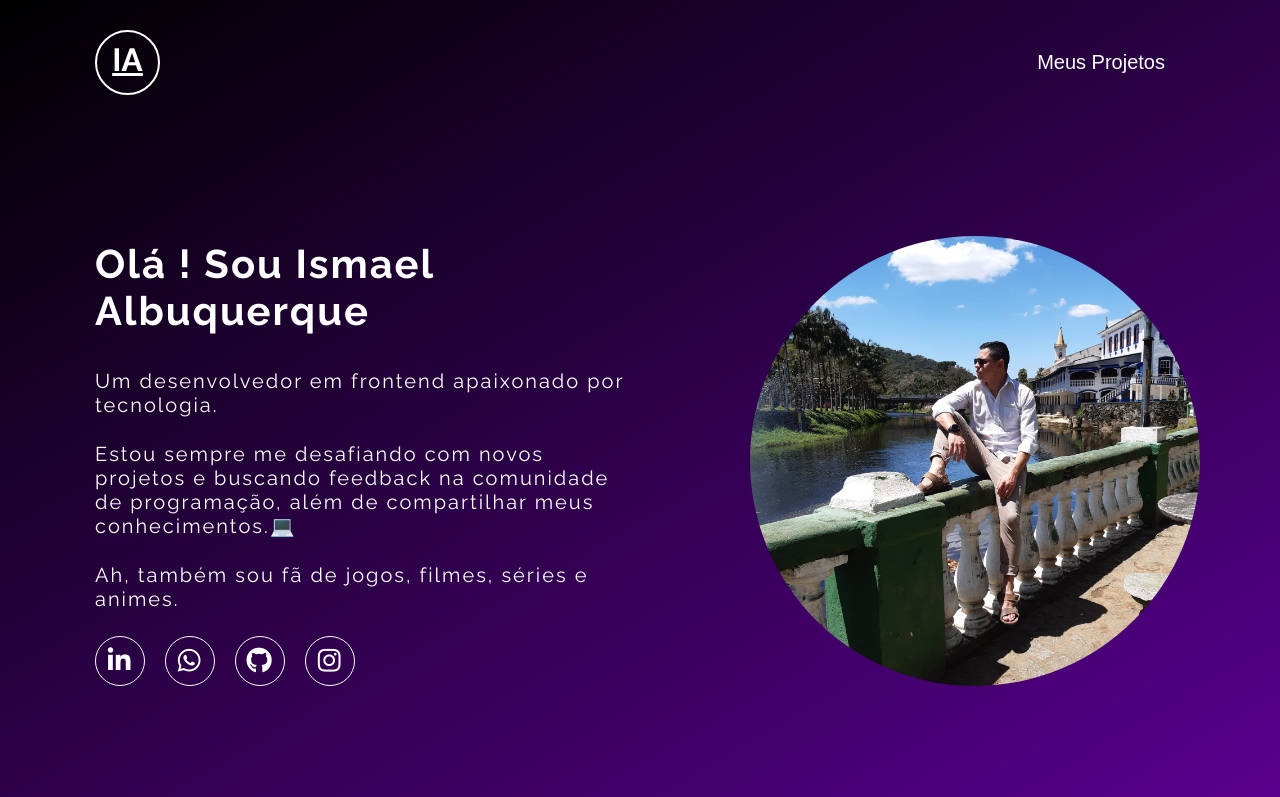
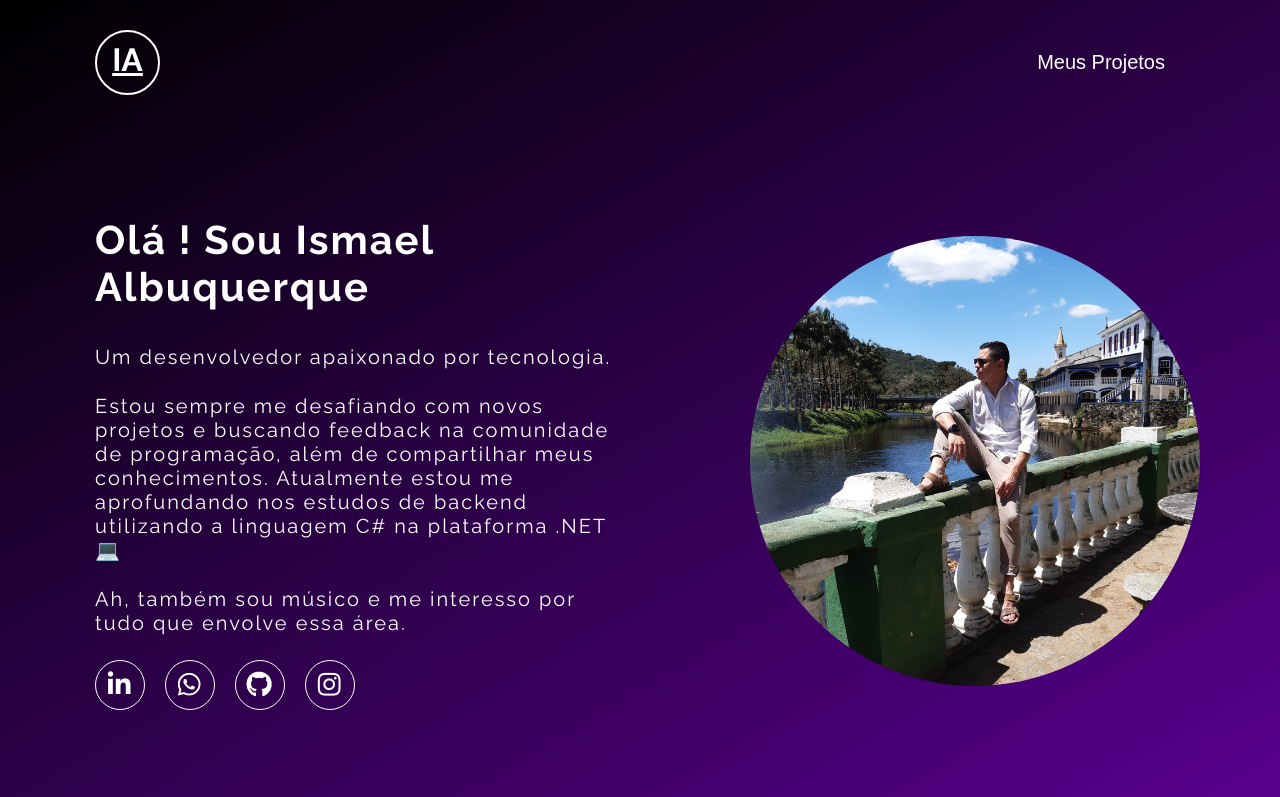
Before and after one commit to Ismael-Albuquerque/portfolio-simplificado, a plain HTML site: page index.html in a window 1280 px wide. Shown: the top 797 px of the page. Drawn offline with nearby package versions, Linux system fonts and the light colour scheme.

Commit message:
Update index.html

```diff
--- a/index.html
+++ b/index.html
@@ -43,10 +43,11 @@
   <section class="home">
     <div class="informacoes">
       <h1>Olá ! Sou Ismael Albuquerque</h1>
-      <p>Um desenvolvedor em frontend apaixonado por tecnologia.</p>
+      <p>Um desenvolvedor apaixonado por tecnologia.</p>
       <p>Estou sempre me desafiando com novos projetos e buscando feedback na comunidade de programação, além de
-        compartilhar meus conhecimentos.💻</p>
-      <p>Ah, também sou fã de jogos, filmes, séries e animes.</p>
+        compartilhar meus conhecimentos.
+        Atualmente estou me aprofundando nos estudos de backend utilizando a linguagem C# na plataforma .NET💻</p>
+      <p>Ah, também sou músico e me interesso por tudo que envolve essa área.</p>
 
       <ul class="redes-sociais">
         <li>
@@ -89,8 +90,8 @@
 
     <div class="container-projetos">
       <div class="projeto ativo">
-        <a href="https://github.com/devemdobro/projeto-gta" target="_blank">
-          <img src="./src/imagens/projeto-gta.png" alt="Projeto Landing page GTA">
+        <a href="https://github.com/Ismael-Albuquerque/Estoque" target="_blank">
+          <img src="./src/imagens/projeto-gta.png" alt="Projeto Estoque">
           <h3>Projeto 1</h3>
 
           <div class="informacoes-projeto">
```
